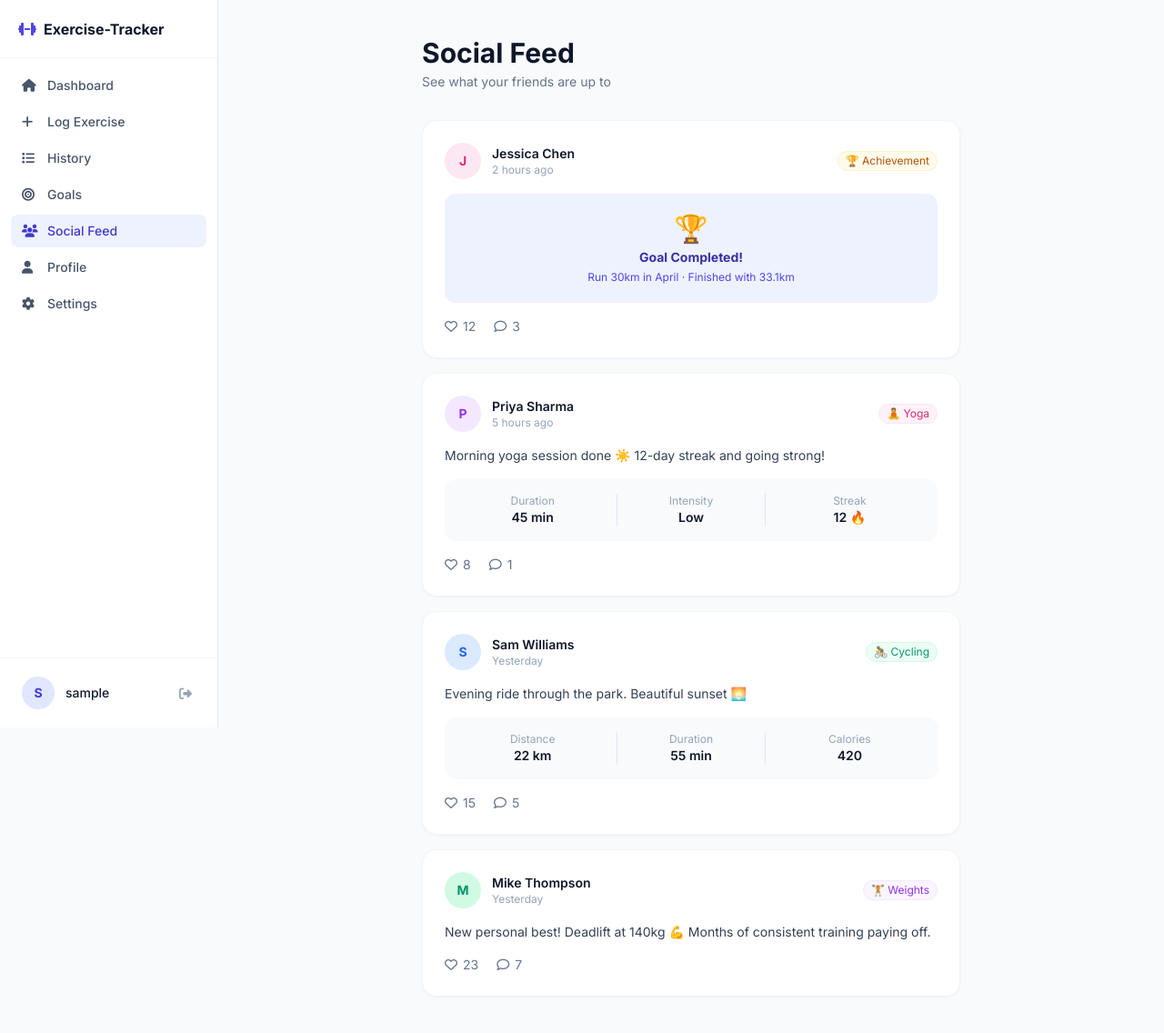
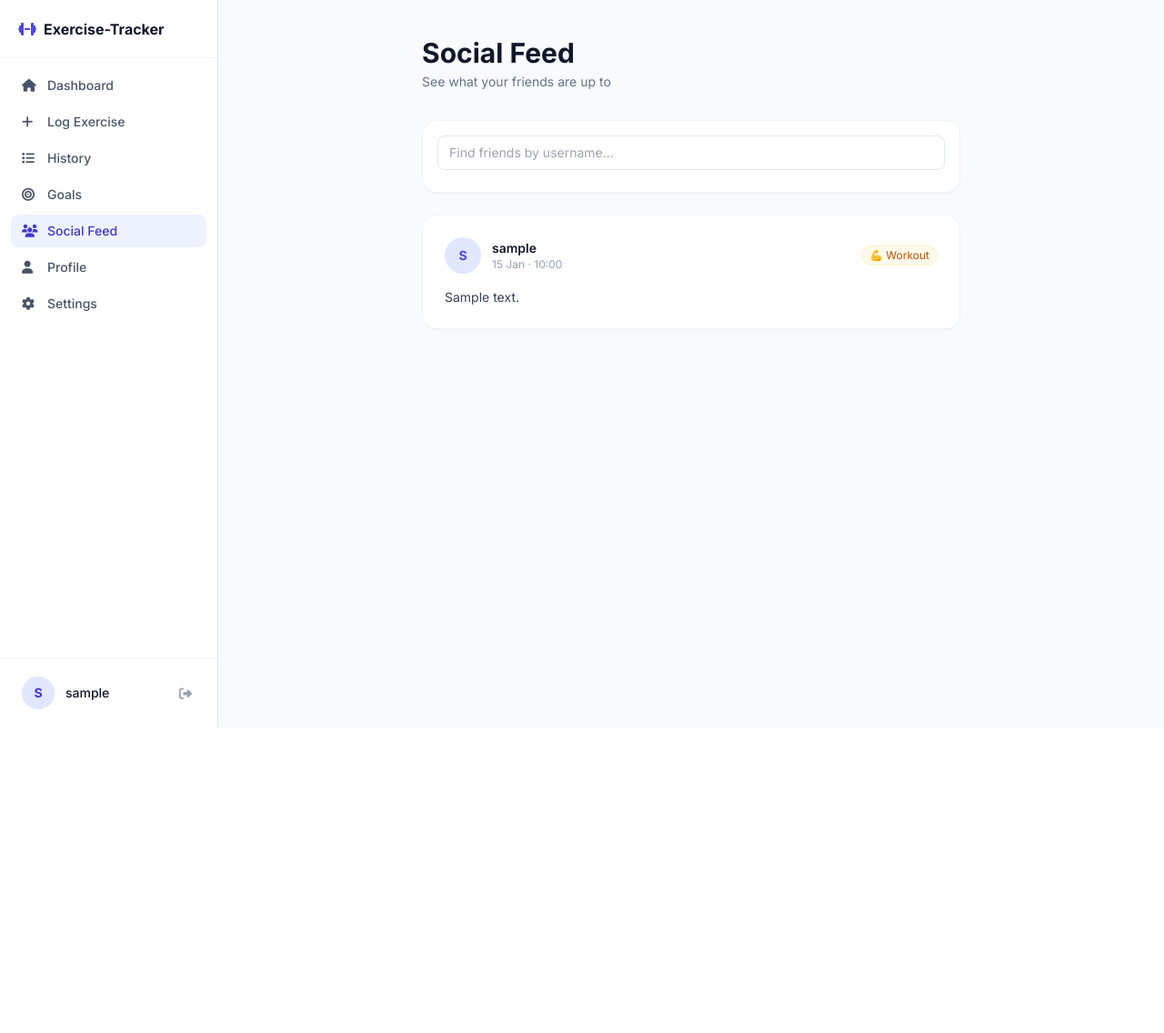
Before and after one commit to CameronKel/CITS3403-Group-Project, a Flask app: page /social in a window 1280 px wide. Shown: the whole page at 91% size. After the commit the page ends 800 px from the top, so only its background shows below. Run offline with Flask 3, Linux system fonts and the light colour scheme; a user stored in the database is signed in; tables that the repository leaves empty hold one stand-in row (values such as "Sample post"); some libraries are stand-ins or nearby versions.

Commit message:
Removed hardcoded social feeds. Now only shows your friends' posts.

```diff
--- a/templates/social.html
+++ b/templates/social.html
@@ -9,120 +9,65 @@
   <p class="text-slate-500 text-sm mt-1">See what your friends are up to</p>
 </div>
 
+<div class="card p-4 mb-6">
+  <input id="friendSearch" type="text" placeholder="Find friends by username..."
+    class="w-full border border-slate-200 rounded-lg px-3 py-2 text-sm focus:outline-none focus:ring-2 focus:ring-indigo-500" />
+  <div id="friendResults" class="mt-2 space-y-2"></div>
+</div>
+
 <div class="space-y-4">
-
-  <!-- Post: Achievement -->
+  {% for post in posts %}
   <div class="card p-6">
     <div class="flex items-center gap-3 mb-4">
-      <div class="w-10 h-10 bg-pink-100 rounded-full flex items-center justify-center font-bold text-pink-600 text-sm">J</div>
+      <div class="w-10 h-10 bg-indigo-100 rounded-full flex items-center justify-center font-bold text-indigo-600 text-sm">
+        {{ post.user.username[0]|upper }}
+      </div>
       <div>
-        <p class="text-sm font-semibold text-slate-900">Jessica Chen</p>
-        <p class="text-xs text-slate-400">2 hours ago</p>
+        <p class="text-sm font-semibold text-slate-900">{{ post.user.username }}</p>
+        <p class="text-xs text-slate-400">{{ post.created_at.strftime('%d %b · %H:%M') }}</p>
       </div>
-      <span class="ml-auto text-xs bg-amber-50 text-amber-700 border border-amber-100 px-2 py-0.5 rounded-full">🏆 Achievement</span>
+      <span class="ml-auto text-xs bg-amber-50 text-amber-700 border border-amber-100 px-2 py-0.5 rounded-full">
+        {% if post.post_type == 'goal' %}🏆 Goal{% else %}💪 Workout{% endif %}
+      </span>
     </div>
-    <div class="bg-indigo-50 rounded-xl p-5 text-center mb-4">
-      <p class="text-3xl mb-1">🏆</p>
-      <p class="text-sm font-bold text-indigo-800">Goal Completed!</p>
-      <p class="text-xs text-indigo-600 mt-1">Run 30km in April · Finished with 33.1km</p>
-    </div>
-    <div class="flex items-center gap-5">
-      <button class="like-btn flex items-center gap-1.5 text-sm text-slate-500 hover:text-red-500 transition-colors" data-count="12">
-        <i class="far fa-heart"></i> <span>12</span>
-      </button>
-      <button class="flex items-center gap-1.5 text-sm text-slate-500 hover:text-indigo-600 transition-colors">
-        <i class="far fa-comment"></i> <span>3</span>
-      </button>
-    </div>
+    <p class="text-sm text-slate-700">{{ post.content }}</p>
   </div>
-
-  <!-- Post: Workout -->
-  <div class="card p-6">
-    <div class="flex items-center gap-3 mb-4">
-      <div class="w-10 h-10 bg-purple-100 rounded-full flex items-center justify-center font-bold text-purple-600 text-sm">P</div>
-      <div>
-        <p class="text-sm font-semibold text-slate-900">Priya Sharma</p>
-        <p class="text-xs text-slate-400">5 hours ago</p>
-      </div>
-      <span class="ml-auto text-xs bg-pink-50 text-pink-600 border border-pink-100 px-2 py-0.5 rounded-full">🧘 Yoga</span>
-    </div>
-    <p class="text-sm text-slate-700 mb-4">Morning yoga session done ☀️ 12-day streak and going strong!</p>
-    <div class="flex gap-3 text-center bg-slate-50 rounded-xl p-4 mb-4 text-sm">
-      <div class="flex-1"><p class="text-xs text-slate-400">Duration</p><p class="font-semibold text-slate-900">45 min</p></div>
-      <div class="flex-1 border-x border-slate-200"><p class="text-xs text-slate-400">Intensity</p><p class="font-semibold text-slate-900">Low</p></div>
-      <div class="flex-1"><p class="text-xs text-slate-400">Streak</p><p class="font-semibold text-slate-900">12 🔥</p></div>
-    </div>
-    <div class="flex items-center gap-5">
-      <button class="like-btn flex items-center gap-1.5 text-sm text-slate-500 hover:text-red-500 transition-colors" data-count="8">
-        <i class="far fa-heart"></i> <span>8</span>
-      </button>
-      <button class="flex items-center gap-1.5 text-sm text-slate-500 hover:text-indigo-600 transition-colors">
-        <i class="far fa-comment"></i> <span>1</span>
-      </button>
-    </div>
+  {% else %}
+  <div class="card p-12 text-center text-slate-400">
+    <i class="fas fa-users text-3xl mb-3"></i>
+    <p class="text-sm">No posts yet. Search for friends above to see their activity!</p>
   </div>
-
-  <!-- Post: Workout -->
-  <div class="card p-6">
-    <div class="flex items-center gap-3 mb-4">
-      <div class="w-10 h-10 bg-blue-100 rounded-full flex items-center justify-center font-bold text-blue-600 text-sm">S</div>
-      <div>
-        <p class="text-sm font-semibold text-slate-900">Sam Williams</p>
-        <p class="text-xs text-slate-400">Yesterday</p>
-      </div>
-      <span class="ml-auto text-xs bg-emerald-50 text-emerald-600 border border-emerald-100 px-2 py-0.5 rounded-full">🚴 Cycling</span>
-    </div>
-    <p class="text-sm text-slate-700 mb-4">Evening ride through the park. Beautiful sunset 🌅</p>
-    <div class="flex gap-3 text-center bg-slate-50 rounded-xl p-4 mb-4 text-sm">
-      <div class="flex-1"><p class="text-xs text-slate-400">Distance</p><p class="font-semibold text-slate-900">22 km</p></div>
-      <div class="flex-1 border-x border-slate-200"><p class="text-xs text-slate-400">Duration</p><p class="font-semibold text-slate-900">55 min</p></div>
-      <div class="flex-1"><p class="text-xs text-slate-400">Calories</p><p class="font-semibold text-slate-900">420</p></div>
-    </div>
-    <div class="flex items-center gap-5">
-      <button class="like-btn flex items-center gap-1.5 text-sm text-slate-500 hover:text-red-500 transition-colors" data-count="15">
-        <i class="far fa-heart"></i> <span>15</span>
-      </button>
-      <button class="flex items-center gap-1.5 text-sm text-slate-500 hover:text-indigo-600 transition-colors">
-        <i class="far fa-comment"></i> <span>5</span>
-      </button>
-    </div>
-  </div>
-
-  <!-- Post: PB -->
-  <div class="card p-6">
-    <div class="flex items-center gap-3 mb-4">
-      <div class="w-10 h-10 bg-emerald-100 rounded-full flex items-center justify-center font-bold text-emerald-600 text-sm">M</div>
-      <div>
-        <p class="text-sm font-semibold text-slate-900">Mike Thompson</p>
-        <p class="text-xs text-slate-400">Yesterday</p>
-      </div>
-      <span class="ml-auto text-xs bg-purple-50 text-purple-600 border border-purple-100 px-2 py-0.5 rounded-full">🏋️ Weights</span>
-    </div>
-    <p class="text-sm text-slate-700 mb-4">New personal best! Deadlift at 140kg 💪 Months of consistent training paying off.</p>
-    <div class="flex items-center gap-5">
-      <button class="like-btn flex items-center gap-1.5 text-sm text-slate-500 hover:text-red-500 transition-colors" data-count="23">
-        <i class="far fa-heart"></i> <span>23</span>
-      </button>
-      <button class="flex items-center gap-1.5 text-sm text-slate-500 hover:text-indigo-600 transition-colors">
-        <i class="far fa-comment"></i> <span>7</span>
-      </button>
-    </div>
-  </div>
-
+  {% endfor %}
 </div>
 {% endblock %}
 
 {% block extra_scripts %}
 <script>
-  document.querySelectorAll('.like-btn').forEach(btn => {
-    let liked = false;
-    btn.addEventListener('click', function() {
-      liked = !liked;
-      const count = parseInt(this.dataset.count) + (liked ? 1 : -1);
-      this.dataset.count = count;
-      this.querySelector('span').textContent = count;
-      this.querySelector('i').className = liked ? 'fas fa-heart text-red-500' : 'far fa-heart';
+    $('#friendSearch').on('input', function() {
+    const q = $(this).val();
+    if (q.length < 2) { $('#friendResults').empty(); return; }
+    $.getJSON(`/api/users/search?q=${encodeURIComponent(q)}`, function(users) {
+      if (!users.length) {
+        $('#friendResults').html('<p class="text-xs text-slate-400 px-3">No users found.</p>');
+        return;
+      }
+      const html = users.map(u =>
+        `<div class="flex items-center justify-between px-3 py-2 bg-slate-50 rounded-lg">
+           <span class="text-sm font-medium text-slate-900">${u.username}</span>
+           <button onclick="addFriend(${u.id})"
+             class="text-xs text-indigo-600 border border-indigo-200 px-3 py-1 rounded-lg hover:bg-indigo-50">Add</button>
+         </div>`
+      ).join('');
+      $('#friendResults').html(html);
     });
   });
+
+  function addFriend(id) {
+    $.post(`/api/friends/add/${id}`, { csrf_token: '{{ csrf_token() }}' }, function() {
+      alert('Friend added! Their posts will appear in your feed.');
+      $('#friendSearch').val('');
+      $('#friendResults').empty();
+    });
+  }
 </script>
 {% endblock %}
```
